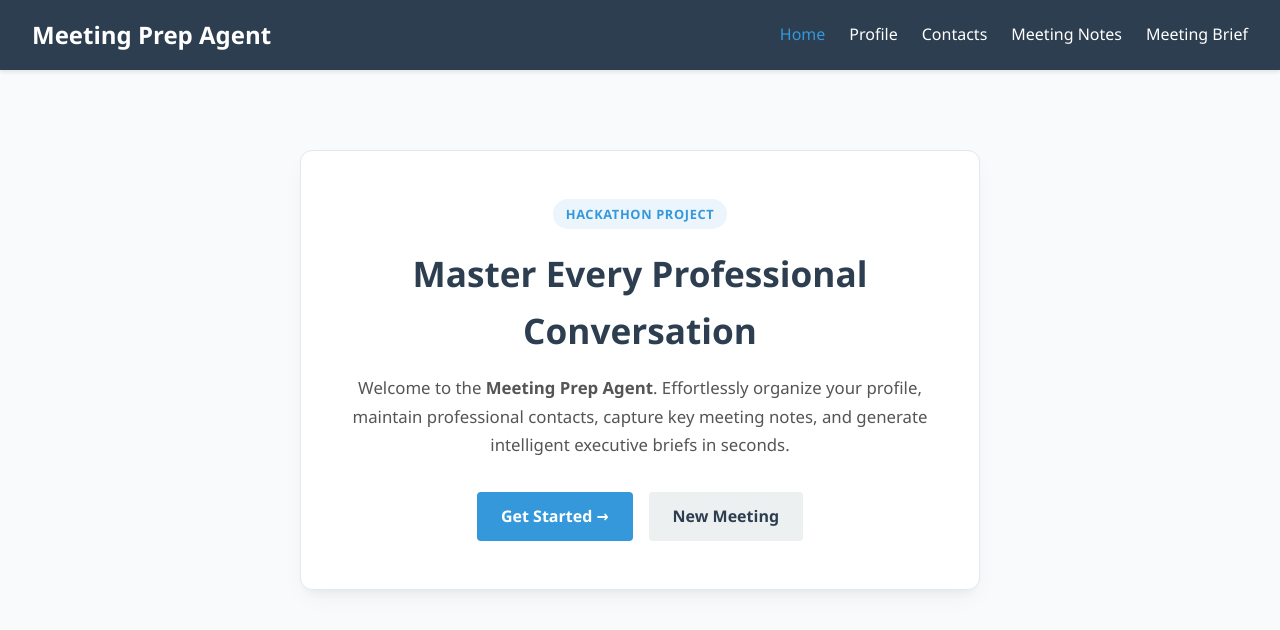
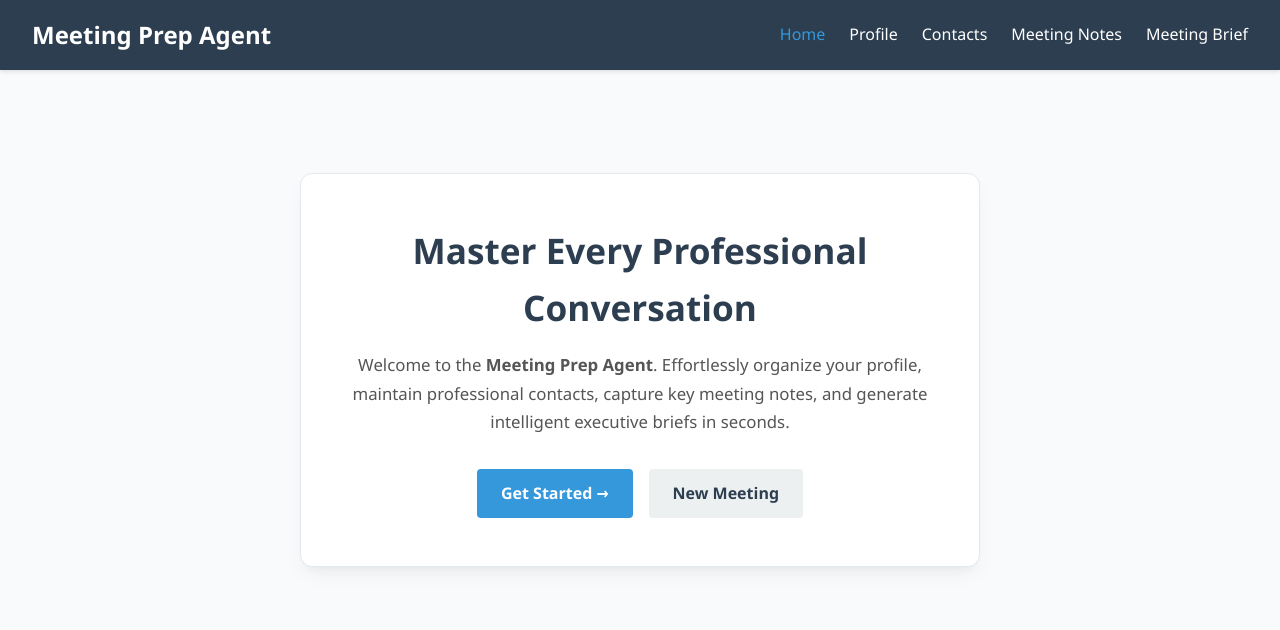
Before and after one commit to Sahasraanasi/meeting-prep-agent, a plain HTML site: page frontend/index.html in a window 1280 px wide. Drawn offline with Linux system fonts and the light colour scheme.

Commit message:
fix: remove hackathon project badge from home page

```diff
--- a/frontend/index.html
+++ b/frontend/index.html
@@ -25,7 +25,6 @@
     <!-- Professional Hero / Landing Section -->
     <main class="hero-container">
         <div class="hero-card">
-            <span class="badge">Hackathon Project</span>
             <h2>Master Every Professional Conversation</h2>
             <p>Welcome to the <strong>Meeting Prep Agent</strong>. Effortlessly organize your profile, maintain professional contacts, capture key meeting notes, and generate intelligent executive briefs in seconds.</p>
 
```
